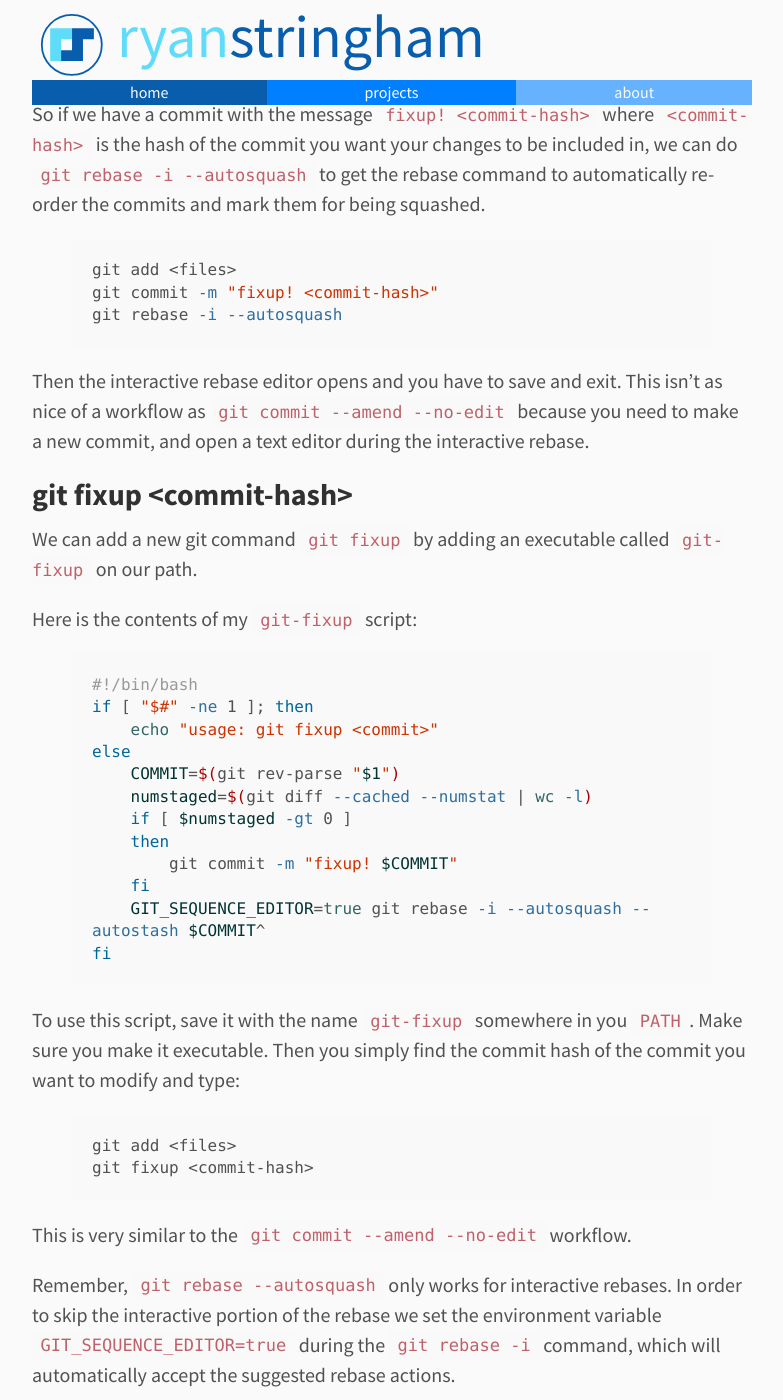
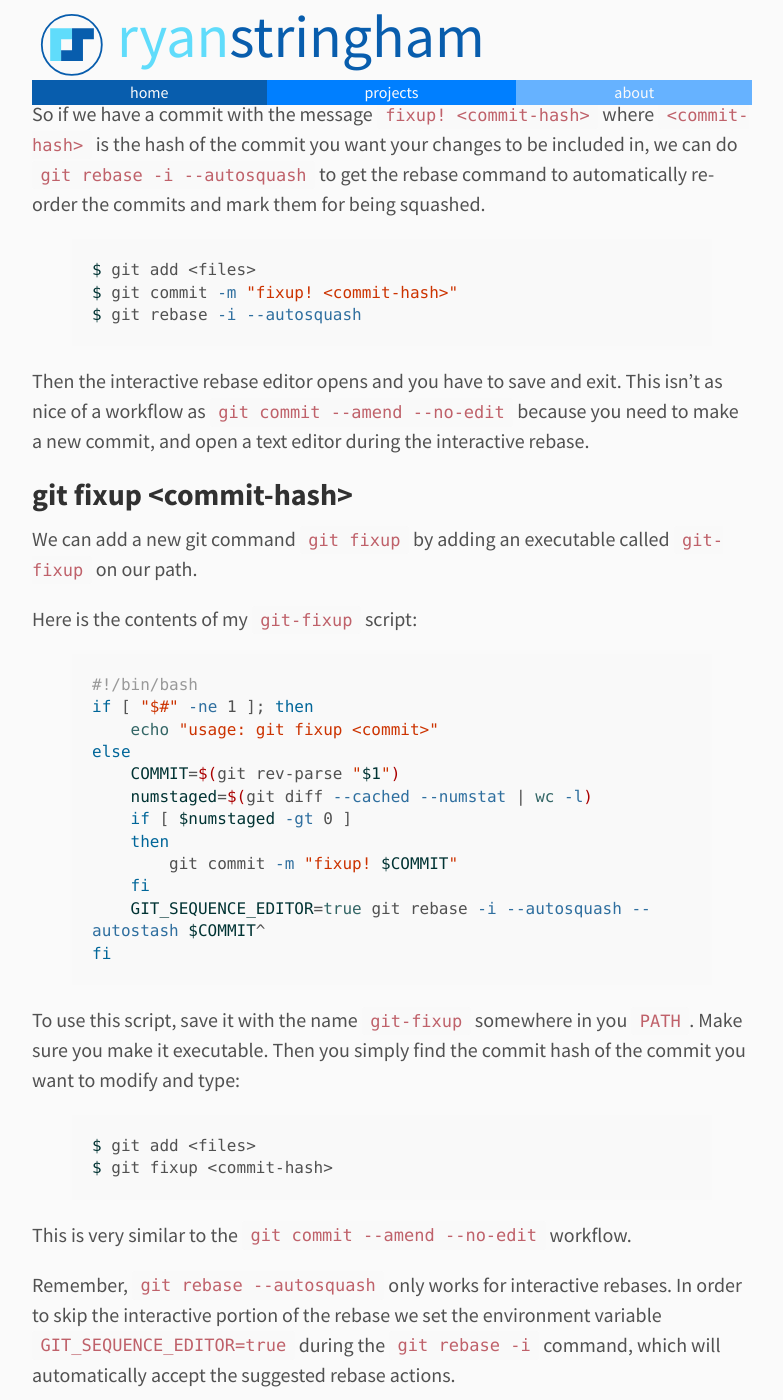
Before and after one commit to stringham/blog, a Jekyll site: the page built from _posts/2018-02-02-git-fixup.md, in a window 1280 px wide and 1400 px high, scrolled down 974 px. Shown: the whole window, without its empty margins (248-1031 px from the left). Built offline with Jekyll 4.4.1, drawn with Linux system fonts in a browser that asks for light colours; some of the changed text lies outside the part shown.

Commit message:
update bash scripts

```diff
--- a/_posts/2018-02-02-git-fixup.md
+++ b/_posts/2018-02-02-git-fixup.md
@@ -6,8 +6,8 @@ title: git fixup
 When using git sometimes you want to make a change and include it with the previous commit. The easiest way to do this is:
 
 {% highlight bash %}
-git add <files>
-git commit --amend --no-edit
+$ git add <files>
+$ git commit --amend --no-edit
 {% endhighlight %}
 
 Sometimes you want to include your change in a commit before the previous one. To do this takes a few steps.
@@ -30,9 +30,9 @@ When you do `git rebase --help`, you find this documentation about `--autosquash
 So if we have a commit with the message `fixup! <commit-hash>` where `<commit-hash>` is the hash of the commit you want your changes to be included in, we can do `git rebase -i --autosquash` to get the rebase command to automatically re-order the commits and mark them for being squashed.
 
 {% highlight bash %}
-git add <files>
-git commit -m "fixup! <commit-hash>"
-git rebase -i --autosquash
+$ git add <files>
+$ git commit -m "fixup! <commit-hash>"
+$ git rebase -i --autosquash
 {% endhighlight %}
 
 Then the interactive rebase editor opens and you have to save and exit. This isn't as nice of a workflow as `git commit --amend --no-edit` because you need to make a new commit, and open a text editor during the interactive rebase.
@@ -61,8 +61,8 @@ fi
 To use this script, save it with the name `git-fixup` somewhere in you `PATH`. Make sure you make it executable. Then you simply find the commit hash of the commit you want to modify and type:
 
 {% highlight bash %}
-git add <files>
-git fixup <commit-hash>
+$ git add <files>
+$ git fixup <commit-hash>
 {% endhighlight %}
 
 This is very similar to the `git commit --amend --no-edit` workflow.
```
